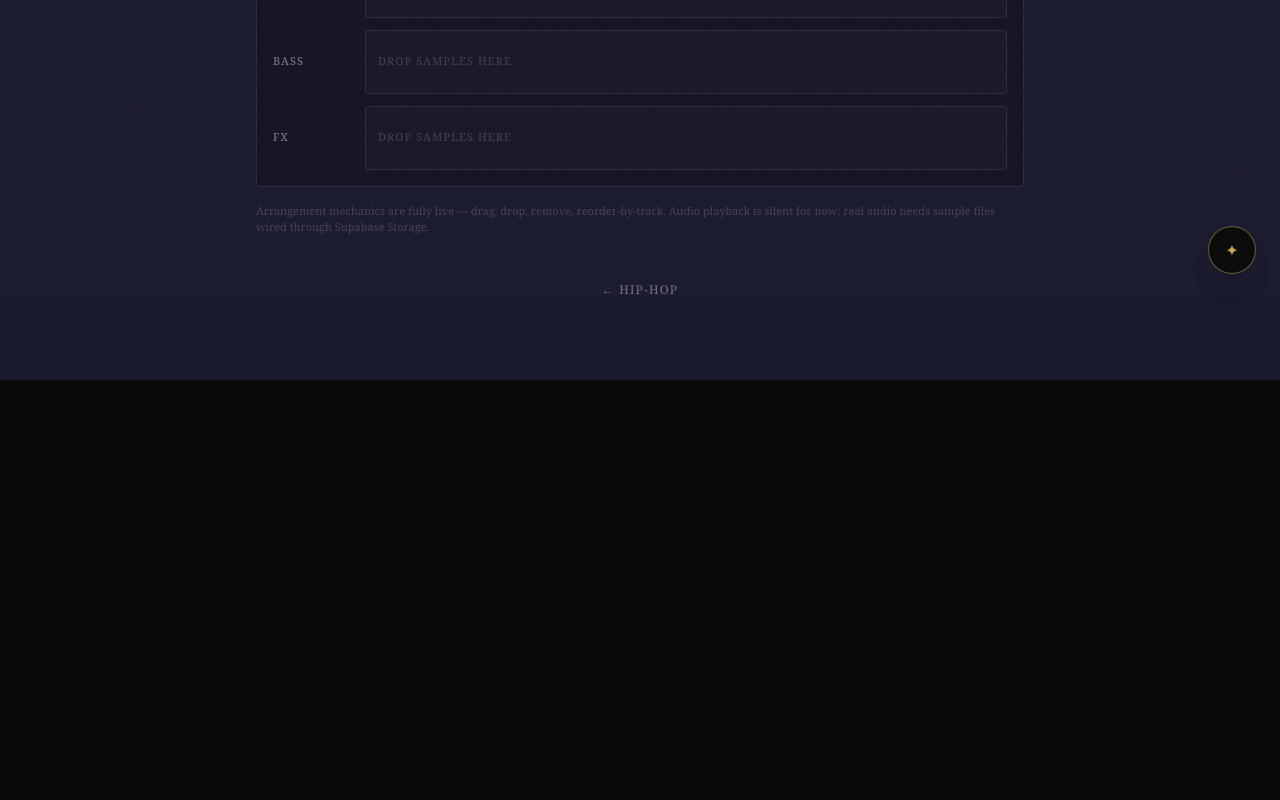
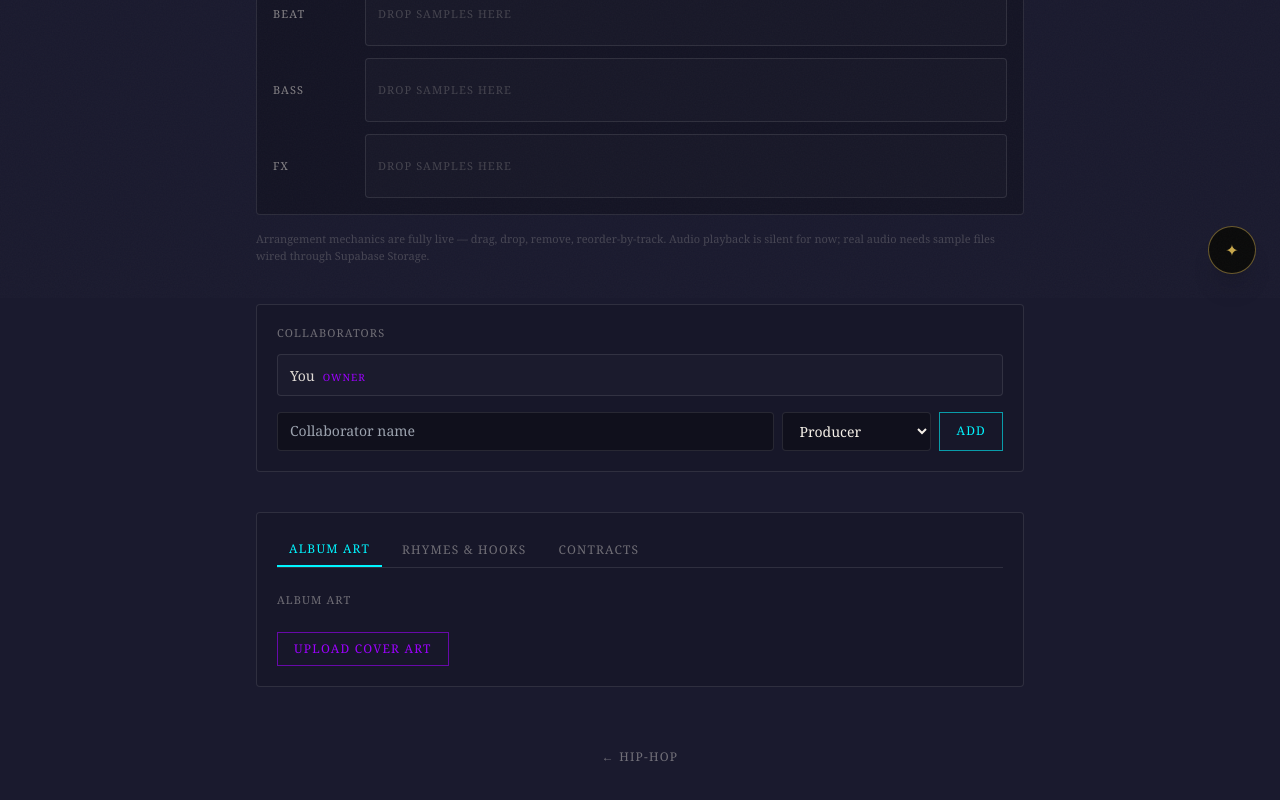
Before and after one commit to Businessbear1981/Active_Members_Only, a Next.js app: page /streets/hip-hop/midnight-sessions in a window 1280 px wide. Shown: the part 502-1302 px from the top of the page. Before the commit the page ends 882 px from the top, so only its background shows below. Built offline with nearby package versions, Linux system fonts and the light colour scheme.

Commit message:
Add record-label mechanics to Streets project rooms: collaborators/roster, album art, rhymes & hooks, contracts repo; brand Streets as also The Label

```diff
--- a/app/streets/[genre]/[project]/page.tsx
+++ b/app/streets/[genre]/[project]/page.tsx
@@ -2,6 +2,8 @@ import Link from 'next/link'
 import { notFound } from 'next/navigation'
 import { getSpace } from '@/lib/config'
 import Arranger from '@/components/streets/Arranger'
+import Collaborators from '@/components/streets/Collaborators'
+import ProjectAssets from '@/components/streets/ProjectAssets'
 
 export default async function ProjectRoomPage({
   params,
@@ -20,11 +22,22 @@ export default async function ProjectRoomPage({
         <p className="text-sm text-ivory/60 max-w-md mt-4">{space.tagline}</p>
       </div>
 
-      <div className="max-w-3xl mx-auto">
-        <Arranger />
+      <div className="max-w-3xl mx-auto flex flex-col gap-10">
+        <section>
+          <p className="text-[11px] tracking-widest uppercase text-ivory/40 mb-3">Arranger</p>
+          <Arranger />
+        </section>
+
+        <section className="border border-white/10 rounded p-5 bg-black/10">
+          <Collaborators />
+        </section>
+
+        <section className="border border-white/10 rounded p-5 bg-black/10">
+          <ProjectAssets />
+        </section>
       </div>
 
-      <div className="text-center mt-10">
+      <div className="text-center mt-14">
         <Link
           href={`/streets/${genre}`}
           className="text-xs tracking-widest uppercase text-ivory/40 hover:text-streets-cyan transition-colors"
--- a/app/streets/page.tsx
+++ b/app/streets/page.tsx
@@ -7,12 +7,13 @@ export default function StreetsPage() {
   return (
     <main className="min-h-screen bg-streets-bg px-6 py-20">
       <div className="max-w-2xl mx-auto flex flex-col items-center text-center gap-6 mb-14">
-        <p className="text-xs tracking-[0.4em] uppercase text-streets-cyan opacity-80">THE STREETS</p>
+        <p className="text-xs tracking-[0.4em] uppercase text-streets-cyan opacity-80">THE STREETS · THE LABEL</p>
         <h1 className="text-3xl md:text-5xl font-sans font-bold tracking-tight text-white">
           The Collaboration Studio
         </h1>
         <p className="text-sm text-ivory/60 max-w-md">
-          Genre rooms, project rooms, the arranger, the label pipeline. This is where the work happens.
+          Genre rooms, project rooms, the arranger, the roster, the contracts, the release pipeline.
+          This is the label. This is where the work happens.
         </p>
       </div>
 
--- /dev/null
+++ b/components/streets/Collaborators.tsx
@@ -0,0 +1,85 @@
+'use client'
+
+import { useState } from 'react'
+
+type Role = 'Owner' | 'Producer' | 'Guest Producer' | 'Vocalist' | 'Engineer' | 'Songwriter'
+
+interface Collaborator {
+  id: string
+  name: string
+  role: Role
+}
+
+const ROLES: Role[] = ['Producer', 'Guest Producer', 'Vocalist', 'Engineer', 'Songwriter']
+
+export default function Collaborators() {
+  const [members, setMembers] = useState<Collaborator[]>([
+    { id: 'owner', name: 'You', role: 'Owner' },
+  ])
+  const [name, setName] = useState('')
+  const [role, setRole] = useState<Role>('Producer')
+
+  function addCollaborator() {
+    if (!name.trim()) return
+    setMembers(prev => [...prev, { id: `${Date.now()}`, name: name.trim(), role }])
+    setName('')
+  }
+
+  function removeCollaborator(id: string) {
+    setMembers(prev => prev.filter(m => m.id !== id))
+  }
+
+  return (
+    <div>
+      <p className="text-[11px] tracking-widest uppercase text-ivory/40 mb-3">Collaborators</p>
+
+      <div className="flex flex-col gap-2 mb-4">
+        {members.map(m => (
+          <div
+            key={m.id}
+            className="flex items-center justify-between px-3 py-2 border border-white/10 bg-white/[0.02] rounded"
+          >
+            <div>
+              <span className="text-ivory/90 text-sm">{m.name}</span>
+              <span className="text-streets-purple text-[10px] tracking-widest uppercase ml-2">{m.role}</span>
+            </div>
+            {m.role !== 'Owner' && (
+              <button
+                onClick={() => removeCollaborator(m.id)}
+                className="text-ivory/30 hover:text-ivory/70 text-xs"
+                aria-label={`Remove ${m.name}`}
+              >
+                ×
+              </button>
+            )}
+          </div>
+        ))}
+      </div>
+
+      <div className="flex gap-2 flex-wrap">
+        <input
+          value={name}
+          onChange={e => setName(e.target.value)}
+          onKeyDown={e => e.key === 'Enter' && addCollaborator()}
+          placeholder="Collaborator name"
+          className="flex-1 min-w-[140px] bg-black/30 border border-white/10 text-ivory text-sm px-3 py-2 rounded focus:outline-none focus:border-streets-cyan"
+        />
+        <select
+          value={role}
+          onChange={e => setRole(e.target.value as Role)}
+          className="bg-black/30 border border-white/10 text-ivory text-sm px-3 py-2 rounded focus:outline-none focus:border-streets-cyan"
+        >
+          {ROLES.map(r => (
+            <option key={r} value={r}>{r}</option>
+          ))}
+        </select>
+        <button
+          onClick={addCollaborator}
+          className="px-4 py-2 border border-streets-cyan/60 text-streets-cyan text-xs tracking-widest uppercase hover:bg-streets-cyan/10 transition-colors"
+        >
+          Add
+        </button>
+      </div>
+    </div>
+  )
+}
--- /dev/null
+++ b/components/streets/ProjectAssets.tsx
@@ -0,0 +1,189 @@
+'use client'
+
+import { useState } from 'react'
+
+interface AlbumArt {
+  id: string
+  name: string
+  url: string
+}
+
+interface LyricEntry {
+  id: string
+  label: string
+  text: string
+}
+
+interface Contract {
+  id: string
+  name: string
+  party: string
+}
+
+function AlbumArtPanel() {
+  const [art, setArt] = useState<AlbumArt[]>([])
+
+  function handleFile(e: React.ChangeEvent<HTMLInputElement>) {
+    const file = e.target.files?.[0]
+    if (!file) return
+    const url = URL.createObjectURL(file)
+    setArt(prev => [...prev, { id: `${Date.now()}`, name: file.name, url }])
+    e.target.value = ''
+  }
+
+  return (
+    <div>
+      <p className="text-[11px] tracking-widest uppercase text-ivory/40 mb-3">Album Art</p>
+      <div className="flex gap-3 flex-wrap mb-3">
+        {art.map(a => (
+          // eslint-disable-next-line @next/next/no-img-element
+          <img
+            key={a.id}
+            src={a.url}
+            alt={a.name}
+            className="w-20 h-20 object-cover rounded border border-white/10"
+          />
+        ))}
+      </div>
+      <label className="inline-block px-4 py-2 border border-streets-purple/60 text-streets-purple text-xs tracking-widest uppercase hover:bg-streets-purple/10 transition-colors cursor-pointer">
+        Upload Cover Art
+        <input type="file" accept="image/*" onChange={handleFile} className="hidden" />
+      </label>
+    </div>
+  )
+}
+
+function LyricsPanel() {
+  const [entries, setEntries] = useState<LyricEntry[]>([])
+  const [label, setLabel] = useState('')
+  const [text, setText] = useState('')
+
+  function addEntry() {
+    if (!label.trim() || !text.trim()) return
+    setEntries(prev => [...prev, { id: `${Date.now()}`, label: label.trim(), text: text.trim() }])
+    setLabel('')
+    setText('')
+  }
+
+  return (
+    <div>
+      <p className="text-[11px] tracking-widest uppercase text-ivory/40 mb-3">Rhymes &amp; Hooks</p>
+      <div className="flex flex-col gap-2 mb-3">
+        {entries.map(entry => (
+          <div key={entry.id} className="px-3 py-2 border border-white/10 bg-white/[0.02] rounded">
+            <p className="text-streets-cyan text-[10px] tracking-widest uppercase mb-1">{entry.label}</p>
+            <p className="text-ivory/70 text-sm whitespace-pre-wrap">{entry.text}</p>
+          </div>
+        ))}
+      </div>
+      <div className="flex flex-col gap-2">
+        <input
+          value={label}
+          onChange={e => setLabel(e.target.value)}
+          placeholder="Label (e.g. Hook, Verse 1)"
+          className="bg-black/30 border border-white/10 text-ivory text-sm px-3 py-2 rounded focus:outline-none focus:border-streets-cyan"
+        />
+        <textarea
+          value={text}
+          onChange={e => setText(e.target.value)}
+          placeholder="Write the bars..."
+          rows={3}
+          className="bg-black/30 border border-white/10 text-ivory text-sm px-3 py-2 rounded focus:outline-none focus:border-streets-cyan resize-none"
+        />
+        <button
+          onClick={addEntry}
+          className="self-start px-4 py-2 border border-streets-cyan/60 text-streets-cyan text-xs tracking-widest uppercase hover:bg-streets-cyan/10 transition-colors"
+        >
+          Save
+        </button>
+      </div>
+    </div>
+  )
+}
+
+function ContractsPanel() {
+  const [contracts, setContracts] = useState<Contract[]>([])
+  const [name, setName] = useState('')
+  const [party, setParty] = useState('')
+
+  function addContract() {
+    if (!name.trim() || !party.trim()) return
+    setContracts(prev => [...prev, { id: `${Date.now()}`, name: name.trim(), party: party.trim() }])
+    setName('')
+    setParty('')
+  }
+
+  return (
+    <div>
+      <p className="text-[11px] tracking-widest uppercase text-ivory/40 mb-3">Contracts Repo</p>
+      <div className="flex flex-col gap-2 mb-3">
+        {contracts.map(c => (
+          <div
+            key={c.id}
+            className="flex items-center justify-between px-3 py-2 border border-white/10 bg-white/[0.02] rounded"
+          >
+            <span className="text-ivory/80 text-sm">{c.name}</span>
+            <span className="text-ivory/40 text-xs">{c.party}</span>
+          </div>
+        ))}
+        {contracts.length === 0 && (
+          <p className="text-ivory/20 text-xs uppercase tracking-widest">No contracts on file for this project.</p>
+        )}
+      </div>
+      <div className="flex gap-2 flex-wrap">
+        <input
+          value={name}
+          onChange={e => setName(e.target.value)}
+          placeholder="Agreement name"
+          className="flex-1 min-w-[140px] bg-black/30 border border-white/10 text-ivory text-sm px-3 py-2 rounded focus:outline-none focus:border-streets-cyan"
+        />
+        <input
+          value={party}
+          onChange={e => setParty(e.target.value)}
+          placeholder="Counterparty"
+          className="flex-1 min-w-[120px] bg-black/30 border border-white/10 text-ivory text-sm px-3 py-2 rounded focus:outline-none focus:border-streets-cyan"
+        />
+        <button
+          onClick={addContract}
+          className="px-4 py-2 border border-streets-cyan/60 text-streets-cyan text-xs tracking-widest uppercase hover:bg-streets-cyan/10 transition-colors"
+        >
+          File
+        </button>
+      </div>
+      <p className="text-ivory/20 text-[11px] mt-3">
+        Index only — actual document storage/e-signature isn&apos;t wired yet.
+      </p>
+    </div>
+  )
+}
+
+const TABS = ['Album Art', 'Rhymes & Hooks', 'Contracts'] as const
+type Tab = (typeof TABS)[number]
+
+export default function ProjectAssets() {
+  const [tab, setTab] = useState<Tab>('Album Art')
+
+  return (
+    <div>
+      <div className="flex gap-2 mb-6 border-b border-white/10">
+        {TABS.map(t => (
+          <button
+            key={t}
+            onClick={() => setTab(t)}
+            className={`px-3 py-2 text-xs tracking-widest uppercase transition-colors ${
+              tab === t
+                ? 'text-streets-cyan border-b-2 border-streets-cyan'
+                : 'text-ivory/40 hover:text-ivory/70'
+            }`}
+          >
+            {t}
+          </button>
+        ))}
+      </div>
+
+      {tab === 'Album Art' && <AlbumArtPanel />}
+      {tab === 'Rhymes & Hooks' && <LyricsPanel />}
+      {tab === 'Contracts' && <ContractsPanel />}
+    </div>
+  )
+}
```
